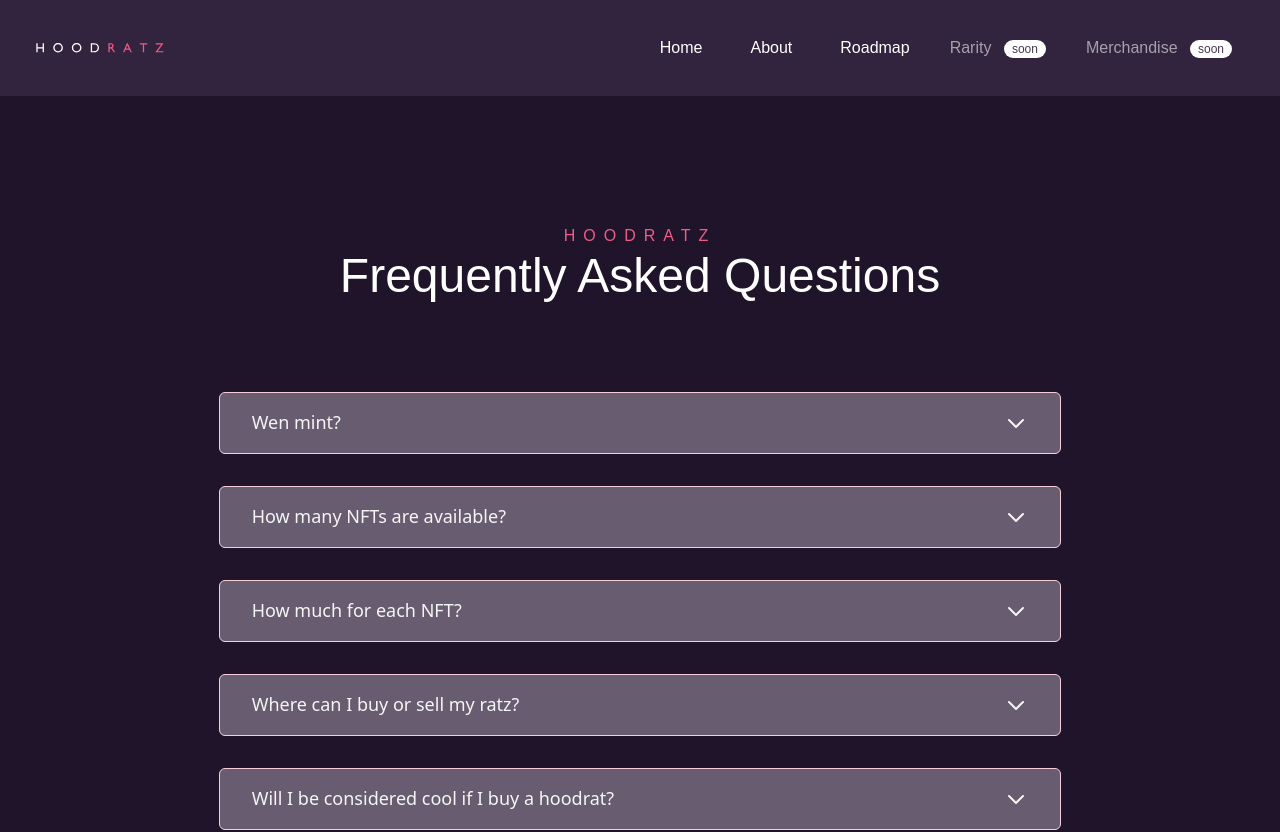
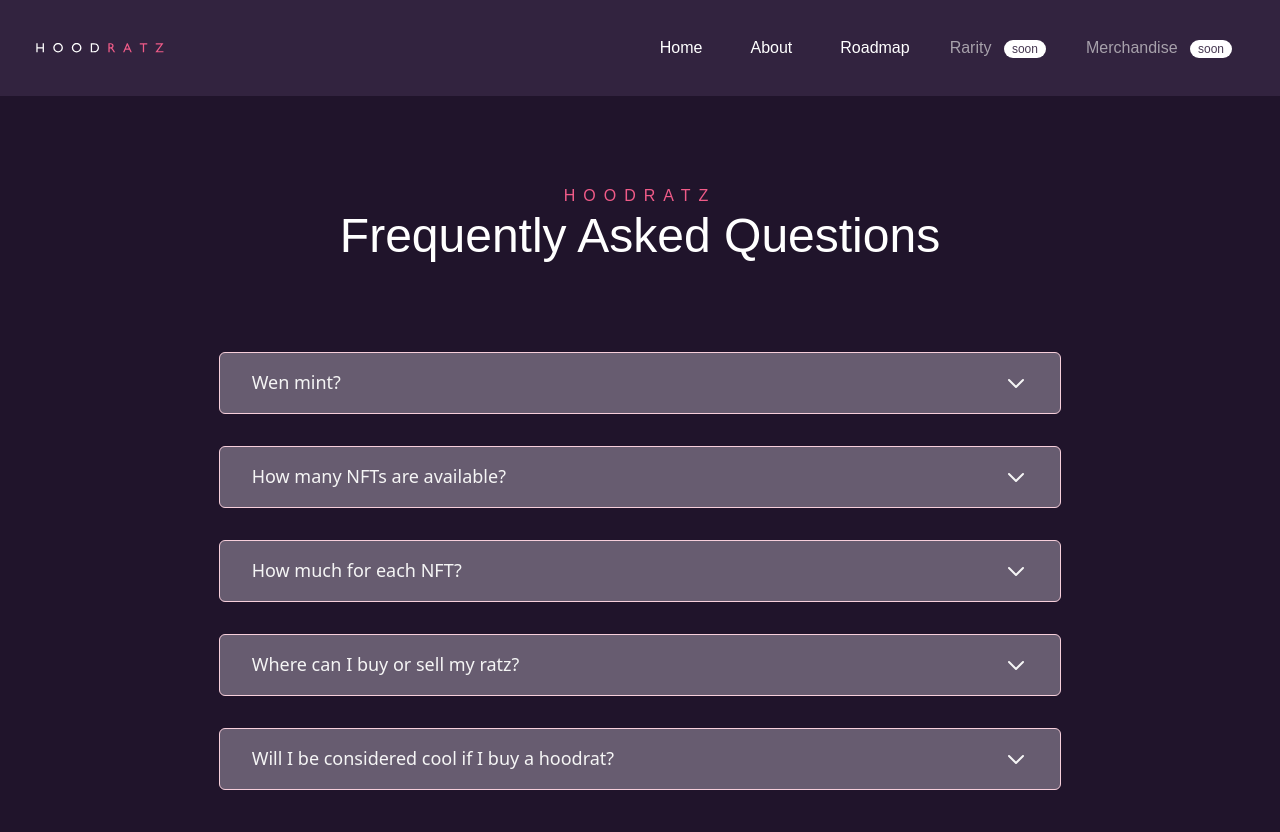
Before and after one commit to meemalabs/hoodratz.io, a Vue app: page /faq in a window 1280 px wide. Shown: the top 832 px of the page. Built offline with nearby package versions, Linux system fonts and the light colour scheme; a web font is replaced by a local one.

Commit message:
chore: wip

```diff
--- a/src/views/Faq.vue
+++ b/src/views/Faq.vue
@@ -11,9 +11,7 @@ import AppFooter from "@/components/AppFooter.vue";
       <div class="mx-auto md:w-2/3">
         <div class="w-full my-4">
           <div class="flex items-center justify-center">
-            <h1
-              class="mt-8 -mt-2 tracking-widest uppercase text-pink-3 font-sora"
-            >
+            <h1 class="-mt-2 tracking-widest uppercase text-pink-3 font-sora">
               Hoodratz
             </h1>
           </div>
```
